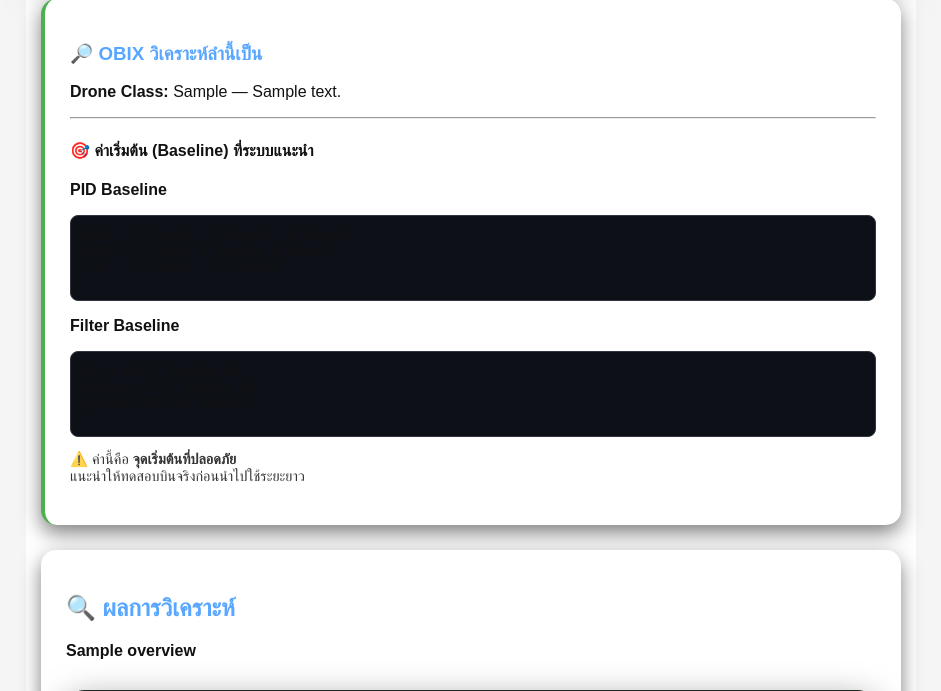
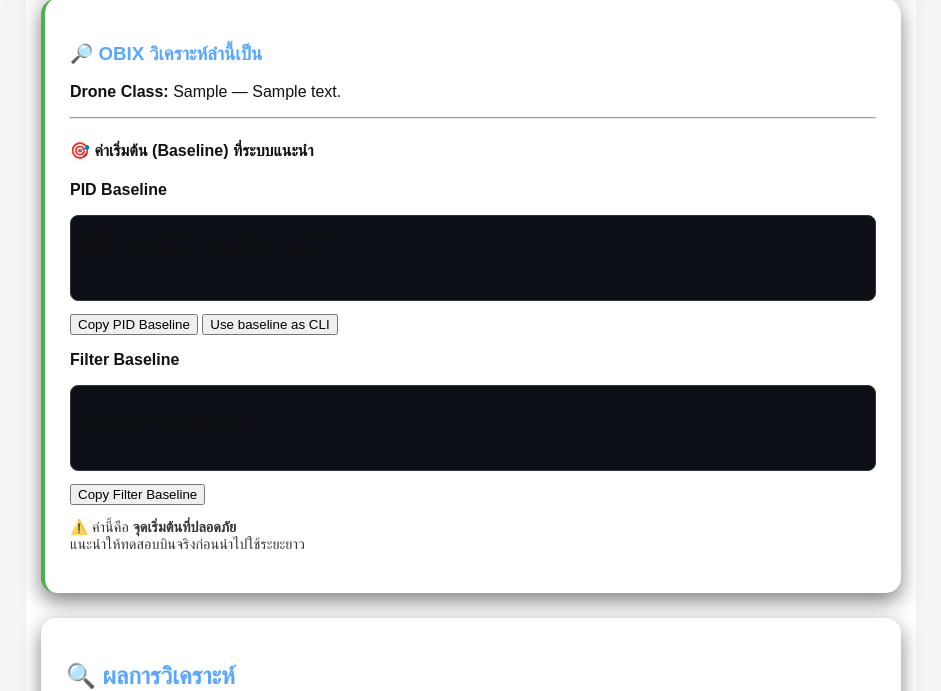
Before and after one commit to Santipap250/obixconfig-doctor, a Flask app: template templates/index.html in a window 1280 px wide. Shown: the part 1234-1925 px from the top of the page, without its empty margins (169-1110 px from the left). Run offline with Flask 3, Linux system fonts and the light colour scheme; the template is opened without the code that fills it: most values are stand-ins (such as "Sample title", 1, 10 or a date in 2020).

Commit message:
Update index.html

```diff
--- a/templates/index.html
+++ b/templates/index.html
@@ -258,19 +258,53 @@ function copyCLI() {
 
   <h4>🎯 ค่าเริ่มต้น (Baseline) ที่ระบบแนะนำ</h4>
 
-  <p><strong>PID Baseline</strong></p>
-  <pre>
+  <div style="margin-bottom:8px;">
+    <p><strong>PID Baseline</strong></p>
+    <pre id="pid-baseline" class="code-block">
 ROLL  P {{ analysis.pid_baseline.roll.p }}  I {{ analysis.pid_baseline.roll.i }}  D {{ analysis.pid_baseline.roll.d }}
 PITCH P {{ analysis.pid_baseline.pitch.p }} I {{ analysis.pid_baseline.pitch.i }} D {{ analysis.pid_baseline.pitch.d }}
 YAW   P {{ analysis.pid_baseline.yaw.p }}   I {{ analysis.pid_baseline.yaw.i }}
-  </pre>
+    </pre>
 
-  <p><strong>Filter Baseline</strong></p>
-  <pre>
+    <div style="margin-top:6px;">
+      <button onclick="copyText('pid-baseline')">Copy PID Baseline</button>
+      <button id="use-baseline-cli" type="button">Use baseline as CLI</button>
+    </div>
+  </div>
+
+  <div style="margin-top:12px;">
+    <p><strong>Filter Baseline</strong></p>
+    <pre id="filter-baseline">
 Gyro LPF2: {{ analysis.filter_baseline.gyro_lpf2 }} Hz
 D-Term LPF1: {{ analysis.filter_baseline.dterm_lpf1 }} Hz
 Dynamic Notch: {{ analysis.filter_baseline.dyn_notch }}
-  </pre>
+    </pre>
+    <div style="margin-top:6px;">
+      <button onclick="copyText('filter-baseline')">Copy Filter Baseline</button>
+    </div>
+  </div>
+
+  <!-- CLI preview modal (hidden by default) -->
+  <div id="cliModal" style="display:none; position:fixed; left:0; top:0; width:100%; height:100%; background:rgba(0,0,0,0.6); z-index:9999;">
+    <div style="max-width:900px; margin:60px auto; background:#fff; padding:18px; border-radius:8px; box-shadow:0 8px 30px rgba(0,0,0,0.3);">
+      <div style="display:flex; justify-content:space-between; align-items:center; gap:12px;">
+        <h3 style="margin:0">OBIXConfig — Generated CLI (class baseline)</h3>
+        <button id="closeCliModal" style="padding:6px 10px;">Close</button>
+      </div>
+
+      <p style="margin:8px 0 12px; color:#333;">
+        ข้อความด้านล่างคือบล็อกค่าพื้นฐานที่สร้างจาก baseline ของ class — สามารถคัดลอกแล้วแปลงเป็นคำสั่ง Betaflight CLI ได้เอง (โปรดตรวจสอบชื่อพารามิเตอร์ตามเวอร์ชัน Betaflight ก่อนนำไปใช้จริง)
+      </p>
+
+      <pre id="cliModalOutput" style="white-space:pre-wrap; background:#f7f7f7; padding:12px; border-radius:6px; max-height:360px; overflow:auto;"></pre>
+
+      <div style="display:flex; gap:8px; margin-top:12px;">
+        <button id="copyCliBtn">Copy CLI to clipboard</button>
+        <button id="downloadCliBtn">Download as text</button>
+        <button id="closeCliBtn2">Close</button>
+      </div>
+    </div>
+  </div>
 
   <p style="font-size:0.9em; opacity:0.85;">
     ⚠️ ค่านี้คือ <strong>จุดเริ่มต้นที่ปลอดภัย</strong><br>
@@ -500,6 +534,89 @@ if (presetSelect) {
   });
 }
 </script>
+<script>
+function el(id){ return document.getElementById(id); }
+
+function buildBaselineCLI() {
+  const lines = [];
+  lines.push("# OBIXConfig Lab - Baseline (class-based)");
+  lines.push("# NOTE: This output contains numeric baseline values. Map them to your Betaflight parameters (check version).");
+  lines.push("");
+
+  const pidText = el("pid-baseline") ? el("pid-baseline").innerText.trim() : "";
+  if (pidText) {
+    lines.push("# PID (baseline)");
+    pidText.split('\n').forEach(l => lines.push(l.trim()));
+    lines.push("");
+  }
+
+  const filterEl = el("filter-baseline");
+  if (filterEl) {
+    lines.push("# Filter (baseline)");
+    filterEl.innerText.trim().split('\n').forEach(l => lines.push(l.trim()));
+    lines.push("");
+  }
+
+  lines.push("# Suggested mapping example (manual):");
+  lines.push("# - Roll P/I/D  -> map to PID slots for Roll in Betaflight (e.g. set pid_roll = <P> etc.)");
+  lines.push("# - Pitch P/I/D -> map to Pitch");
+  lines.push("# - Yaw P/I     -> map to Yaw (D often 0 for yaw)");
+  lines.push("# - Filters: set gyro_lpf2, dterm_lpf1 according to your Betaflight version");
+  lines.push("");
+  lines.push("# After mapping, use 'save' in Betaflight CLI to persist changes");
+  lines.push("");
+  return lines.join("\n");
+}
+
+function showCliModal(cliText) {
+  const modal = el("cliModal");
+  const out = el("cliModalOutput");
+  if(!modal || !out) return;
+  out.textContent = cliText;
+  modal.style.display = "block";
+}
+
+function closeCliModal() {
+  const modal = el("cliModal");
+  if(modal) modal.style.display = "none";
+}
+
+function copyCliToClipboard() {
+  const out = el("cliModalOutput");
+  if(!out) return;
+  navigator.clipboard.writeText(out.textContent).then(()=>{
+    alert("CLI ถูกคัดลอกไปยังคลิปบอร์ดแล้ว — วางใน Betaflight CLI หรือไฟล์ตามต้องการ");
+  }).catch(()=>{
+    alert("คัดลอกไม่สำเร็จ ลองคัดลอกด้วยมือจากกล่อง CLI ด้านล่าง");
+  });
+}
+
+function downloadCliFile() {
+  const text = el("cliModalOutput").textContent || "";
+  const blob = new Blob([text], {type: "text/plain;charset=utf-8"});
+  const url = URL.createObjectURL(blob);
+  const a = document.createElement("a");
+  a.href = url;
+  a.download = "obix_baseline_cli.txt";
+  document.body.appendChild(a);
+  a.click();
+  a.remove();
+  URL.revokeObjectURL(url);
+}
+
+document.addEventListener("DOMContentLoaded", function(){
+  const btn = el("use-baseline-cli");
+  if(btn) btn.addEventListener('click', function(){
+    const cli = buildBaselineCLI();
+    showCliModal(cli);
+  });
+
+  el("closeCliModal")?.addEventListener("click", closeCliModal);
+  el("closeCliBtn2")?.addEventListener("click", closeCliModal);
+  el("copyCliBtn")?.addEventListener("click", copyCliToClipboard);
+  el("downloadCliBtn")?.addEventListener("click", downloadCliFile);
+});
+</script>
 <!-- end OBIX Preset autofill JS -->
 </body>
 </html>
```
